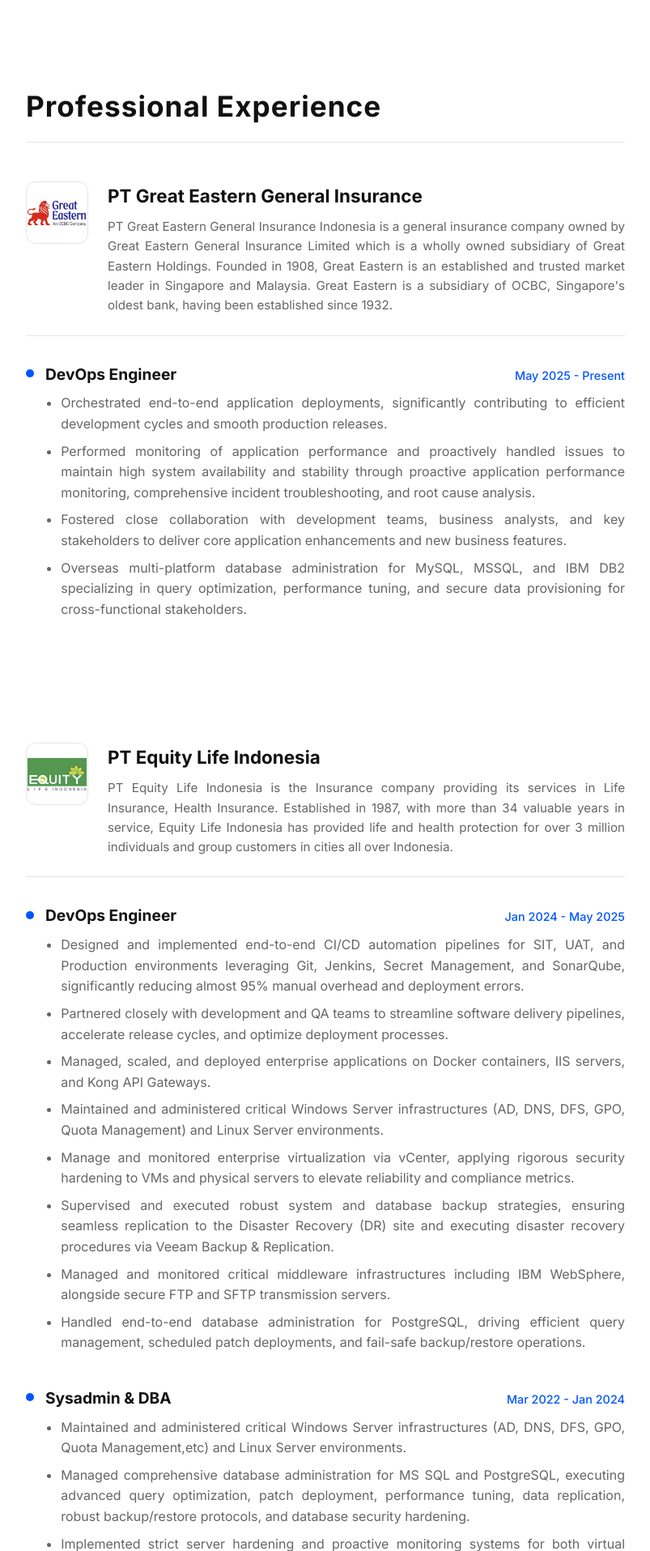
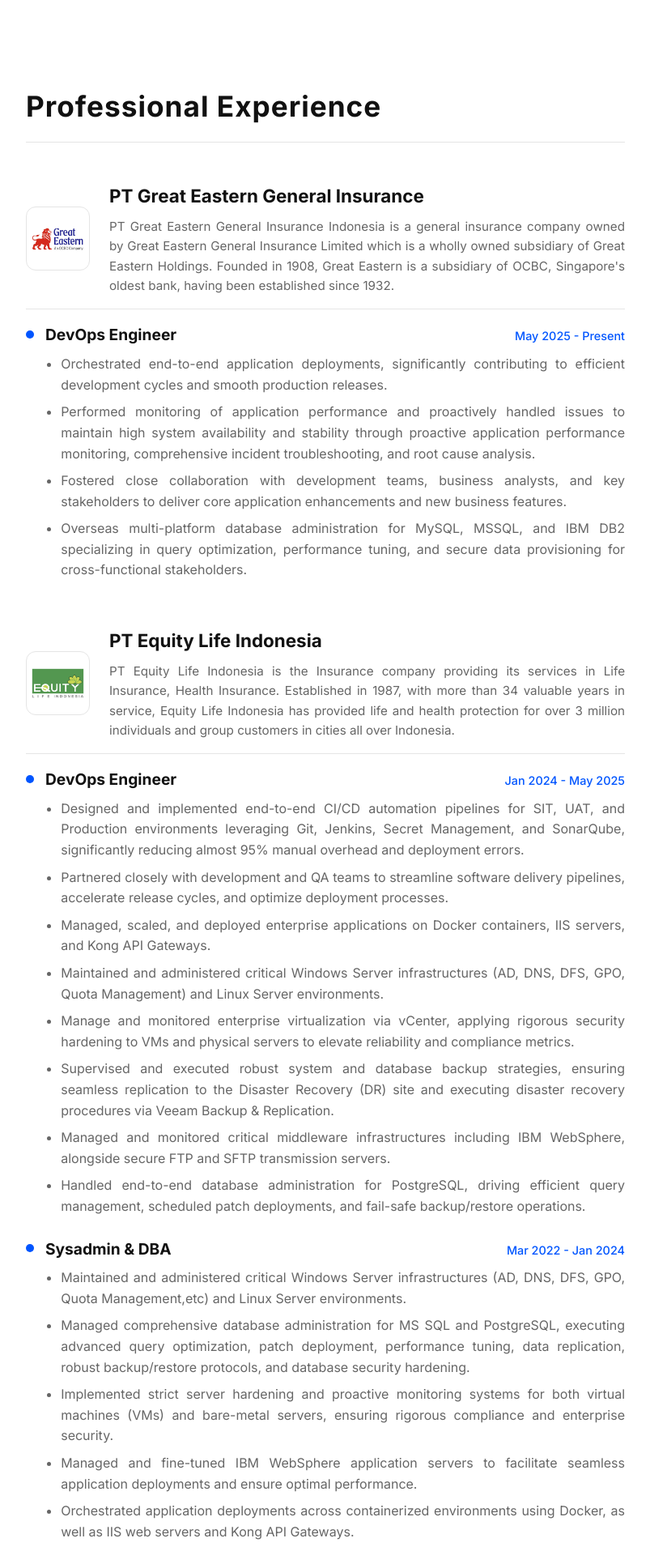
Before and after one commit to gomslhi/projectgomsil-resume, a PHP site: page / in a window 1280 px wide. Shown: the part 862-2777 px from the top of the page at 81% size, without its empty margins (238-1041 px from the left). Run offline with PHP 8.4, Linux system fonts and the light colour scheme; some web fonts are replaced.

Commit message:
change profile company

```diff
--- a/assets/style.css
+++ b/assets/style.css
@@ -333,41 +333,40 @@ html {
 .timeline {
     display: flex;
     flex-direction: column;
-    gap: 3rem; /* Space between company cards */
+    gap: 2rem; /* Reduced space between company blocks */
 }
 
 .company-group {
-    margin-bottom: 4rem;
+    /* Removed extra margin-bottom since timeline handles the gap */
 }
 
 .company-header {
     display: flex;
-    flex-direction: row; /* Logo and text side-by-side */
-    align-items: flex-start;
+    flex-direction: row;
+    align-items: center; /* This vertically centers the logo relative to the text block */
     gap: 1.5rem;
-    padding-bottom: 1.5rem;
-    margin-bottom: 2rem;
-    border-bottom: 1px solid var(--border-color); /* Separator line inside the card */
+    padding-bottom: 1rem;
+    margin-bottom: 1rem;
+    border-bottom: 1px solid var(--border-color);
 }
 
 .company-logo-container {
-    width: 75px;
-    height: 75px;
-    border-radius: 12px; /* Smooth rounded square */
+    width: 65px;
+    height: 65px;
     background-color: #FFFFFF;
+    border-radius: 12px;
     display: flex;
     align-items: center;
     justify-content: center;
     flex-shrink: 0;
     border: 1px solid var(--border-color);
-    overflow: hidden;
+    padding: 6px;
 }
 
 .company-logo-container img {
     width: 100%;
     height: 100%;
     object-fit: contain;
-    padding: 8px;
 }
 
 .company-details {
@@ -394,7 +393,7 @@ html {
 
 .job-item {
     position: relative;
-    margin-bottom: 2.5rem;
+    margin-bottom: 1.5rem; /* Reduced margin between roles */
     padding-left: 1.5rem; /* Space for the bullet */
 }
 
--- a/index.php
+++ b/index.php
@@ -68,7 +68,7 @@
                             </div>
                             <div class="company-details">
                                 <h3>PT Great Eastern General Insurance</h3>
-                                <p>PT Great Eastern General Insurance Indonesia is a general insurance company owned by Great Eastern General Insurance Limited which is a wholly owned subsidiary of Great Eastern Holdings. Founded in 1908, Great Eastern is an established and trusted market leader in Singapore and Malaysia. Great Eastern is a subsidiary of OCBC, Singapore's oldest bank, having been established since 1932.</p>
+                                <p>PT Great Eastern General Insurance Indonesia is a general insurance company owned by Great Eastern General Insurance Limited which is a wholly owned subsidiary of Great Eastern Holdings. Founded in 1908, Great Eastern is a subsidiary of OCBC, Singapore's oldest bank, having been established since 1932.</p>
                             </div>
                         </div>
                         <div class="company-roles">
```
